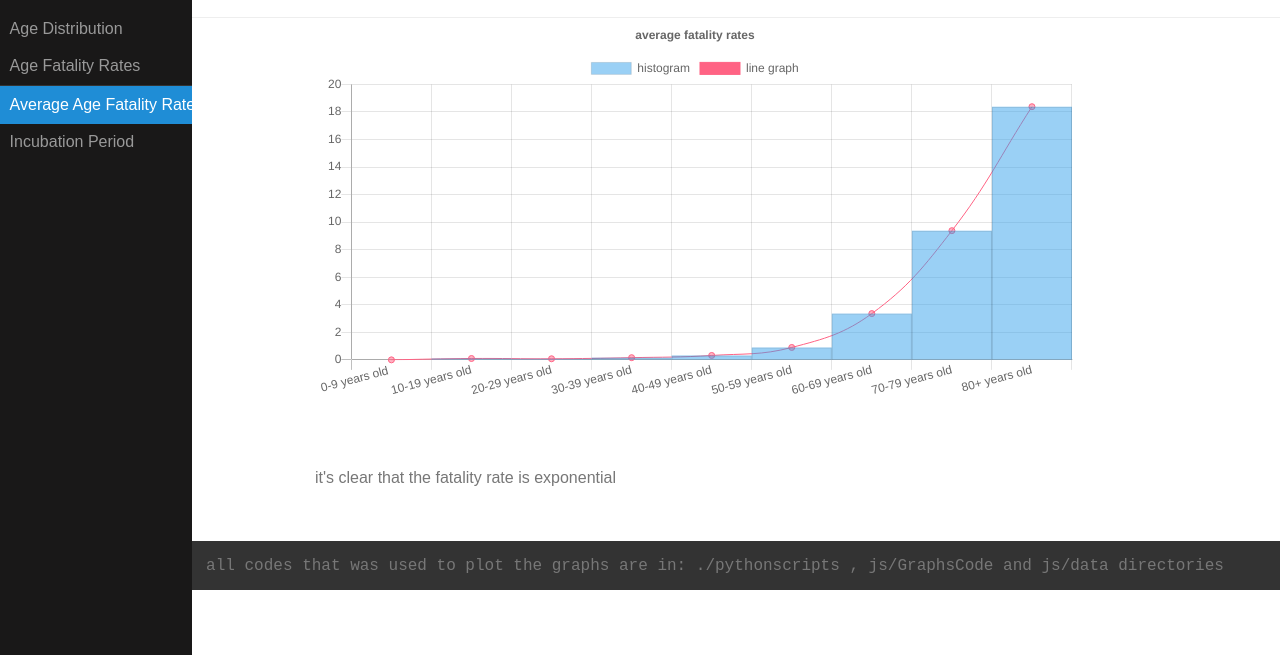
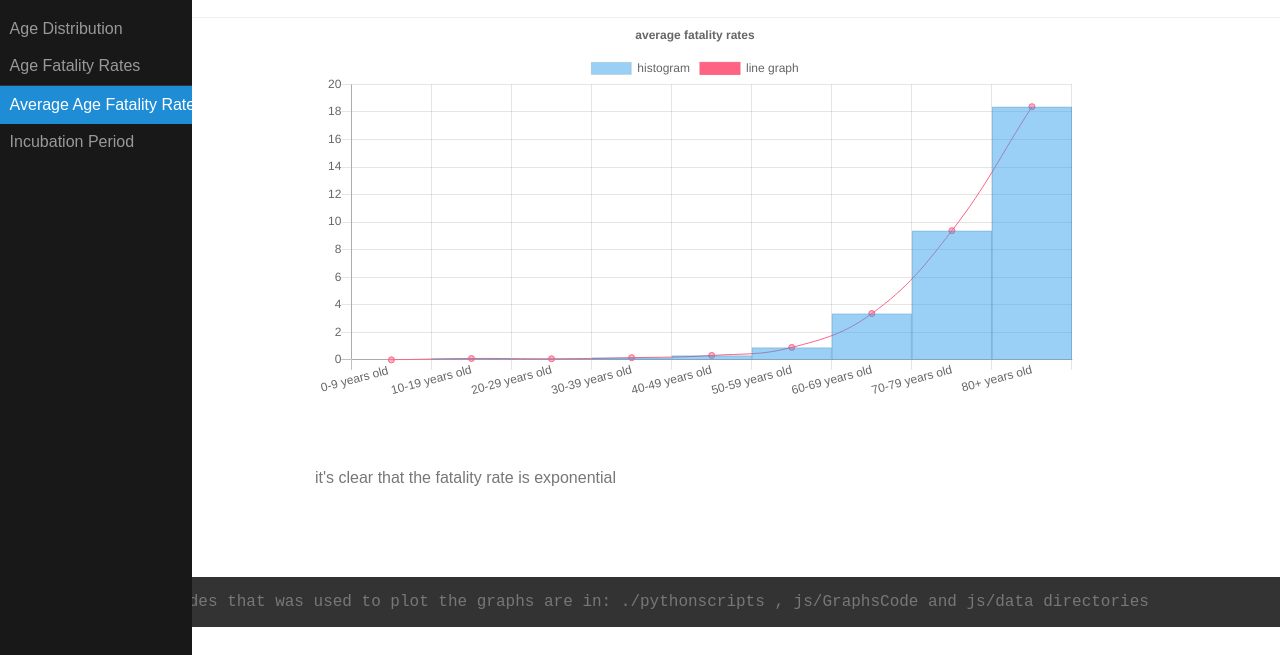
Before and after one commit to mooham33d/covid19mathreport, a plain HTML site: page 6_averageFatalityRatesByAge.html in a window 1280 px wide. Shown: the part 145-800 px from the top of the page. Drawn offline with nearby package versions, Linux system fonts and the light colour scheme.

Commit message:
Update 6_averageFatalityRatesByAge.html

```diff
--- a/6_averageFatalityRatesByAge.html
+++ b/6_averageFatalityRatesByAge.html
@@ -84,9 +84,9 @@
             </div>
         </div>
     </div>
-
+    <br><br>
     <script src="js/ui.js"></script>
-    <footer style="text-align: center;background-color: #333;padding: 15px;margin-left:150px;"><code>all codes that was used to plot the graphs are in: ./pythonscripts , js/GraphsCode and js/data directories</code></footer>
+    <footer style="text-align: center;background-color: #333;padding: 15px;margin-left: 0.5;"><code>all codes that was used to plot the graphs are in: ./pythonscripts , js/GraphsCode and js/data directories</code></footer>
 
 </body>
 
```
